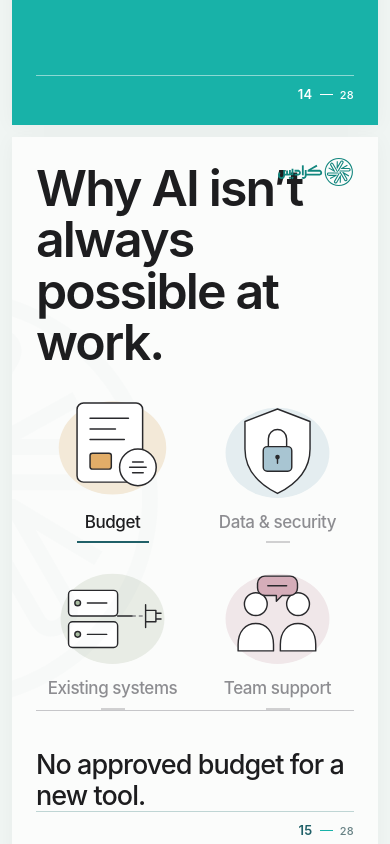
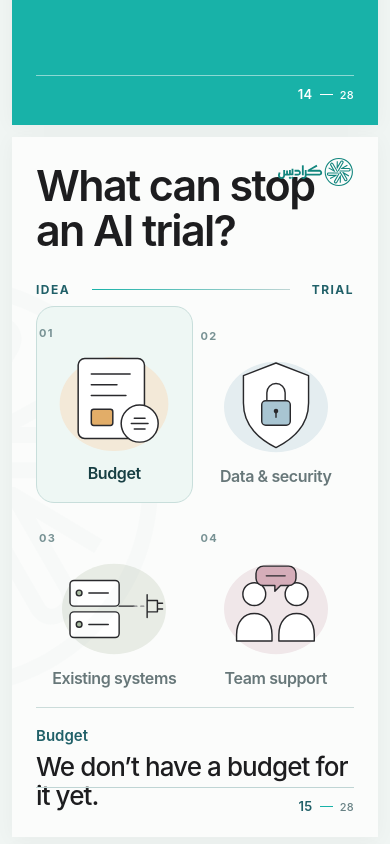
Before and after one commit to ahmadmansee/the-ai-native-designer, a React (Vite) app: page / in a window 390 px wide. Shown: the part 11156-12000 px from the top of the page. Built offline with nearby package versions, Linux system fonts and the light colour scheme.

Commit message:
Explore two reality-check slide directions

```diff
--- a/src/data/presentation.js
+++ b/src/data/presentation.js
@@ -376,7 +376,7 @@ export const slides = [
     type: 'history-teaser',
     chapter: 'Reality check',
     headline: 'Reality check.',
-    deck: 'A useful new tool still needs time, budget, and approval.',
+    deck: 'Wanting to try AI at work is not always enough.',
     notes: [
       'This is a pause after the market and FOMO examples. A job ad or a compelling demo does not tell you what is allowed inside your own company.',
       'Speak from experience here. Do not frame limited access as a personal failure or suggest that every company should adopt the same tools.',
@@ -387,27 +387,27 @@ export const slides = [
     number: '15',
     type: 'company-reality',
     chapter: 'Reality check',
-    headline: 'Why AI isn’t always possible at work.',
+    headline: 'What can stop an AI trial?',
     constraints: [
       {
         id: 'budget',
         name: 'Budget',
-        statement: 'No approved budget for a new tool.',
+        statement: 'We don’t have a budget for it yet.',
       },
       {
         id: 'security',
         name: 'Data & security',
-        statement: 'Customer data may require an approved service.',
+        statement: 'We need an approved service for customer data.',
       },
       {
         id: 'systems',
         name: 'Existing systems',
-        statement: 'Legacy systems may not connect to the new tool.',
+        statement: 'It may not work with our current systems.',
       },
       {
         id: 'support',
         name: 'Team support',
-        statement: 'The team may have other priorities right now.',
+        statement: 'We can’t make time for a trial right now.',
       },
     ],
     notes: [
--- a/src/main.jsx
+++ b/src/main.jsx
@@ -1,11 +1,12 @@
 import React from 'react';
 import { createRoot } from 'react-dom/client';
 import { App } from './presentation/App.jsx';
+import { RealityReview } from './presentation/RealityReview.jsx';
 import './styles.css';
 import './brand.css';
 
 createRoot(document.getElementById('root')).render(
   <React.StrictMode>
-    <App />
+    {new URLSearchParams(window.location.search).get('review') === 'reality' ? <RealityReview /> : <App />}
   </React.StrictMode>,
 );
--- a/src/presentation/CompanyRealitySlide.css
+++ b/src/presentation/CompanyRealitySlide.css
@@ -1,13 +1,16 @@
-.company-reality-slide { background: #fafaf8; }
-.company-reality-slide h2 { max-width: 1120px; margin: clamp(23px, 2.8vw, 44px) 0 0; font-size: clamp(55px, 5.6vw, 88px); line-height: 1.03; letter-spacing: -.037em; font-weight: 600; }
-.cr-visual-grid { display: grid; grid-template-columns: repeat(4, minmax(0, 1fr)); align-items: stretch; gap: clamp(8px, 1.4vw, 22px); flex: 1; min-height: 0; margin-top: clamp(22px, 3vw, 48px); }
-.cr-option { display: flex; flex-direction: column; align-items: center; justify-content: center; min-width: 0; min-height: 0; border: 0; padding: 0 8px; background: transparent; color: #8d8d91; cursor: pointer; }
-.cr-option strong { display: block; margin-top: 4px; color: inherit; font-size: clamp(18px, 1.65vw, 26px); line-height: 1.15; letter-spacing: -.025em; font-weight: 550; text-align: center; transition: color .25s; }
-.cr-option:hover, .cr-option.is-active { color: #1d1d1f; }
-.cr-option-marker { display: block; width: 24px; height: 2px; margin-top: 16px; background: #d0d0d1; transition: width .25s, background .25s; }
-.cr-option.is-active .cr-option-marker { width: 72px; background: #1d1d1f; }
-.cr-art { display: block; width: min(100%, 225px); max-height: min(23vw, 230px); overflow: visible; transform-origin: 50% 55%; transition: transform .3s, opacity .3s; }
-.cr-option:hover .cr-art, .cr-option.is-active .cr-art { transform: translateY(-5px) scale(1.035); }
+.company-reality-slide { background: #fbfcfb; }
+.company-reality-slide h2 { max-width: 1100px; margin: clamp(32px, 3.4vw, 54px) 0 0; font-size: clamp(55px, 5.15vw, 82px); line-height: 1.04; letter-spacing: -.038em; font-weight: 600; }
+
+/* Version A: four checkpoints between an idea and a trial. */
+.cr-route { display: flex; align-items: center; gap: 22px; margin-top: clamp(30px, 3.6vw, 55px); color: #206068; font-size: clamp(12px, .95vw, 15px); font-weight: 700; letter-spacing: .12em; }
+.cr-route i { display: block; height: 1px; flex: 1; background: linear-gradient(90deg, #18b2a8, #bfd5d4); }
+.cr-visual-grid { display: grid; grid-template-columns: repeat(4, minmax(0, 1fr)); align-items: stretch; gap: clamp(12px, 1.6vw, 26px); flex: 1; min-height: 0; margin-top: 12px; }
+.cr-option { display: flex; flex-direction: column; align-items: center; justify-content: center; min-width: 0; min-height: 0; border: 1px solid transparent; border-radius: 18px; padding: 12px; background: transparent; color: #677779; cursor: pointer; transition: border-color .2s ease, background .2s ease, transform .2s ease; }
+.cr-option:hover, .cr-option.is-active { border-color: #c8dedb; background: #eef7f4; color: #173f43; transform: translateY(-3px); }
+.cr-option-number { align-self: flex-start; color: #789294; font-size: 11px; font-weight: 700; letter-spacing: .12em; }
+.cr-option strong { display: block; margin-top: 4px; font-size: clamp(19px, 1.55vw, 25px); line-height: 1.15; letter-spacing: -.025em; font-weight: 600; text-align: center; }
+.cr-art { display: block; width: min(100%, 190px); max-height: min(19vw, 190px); overflow: visible; transform-origin: 50% 55%; transition: transform .25s ease; }
+.cr-option:hover .cr-art, .cr-option.is-active .cr-art { transform: scale(1.045); }
 .cr-art--budget { --cr-halo: #f3e9d8; --cr-accent: #e2ad68; }
 .cr-art--security { --cr-halo: #e4edf0; --cr-accent: #a8c5d2; }
 .cr-art--systems { --cr-halo: #e8ece5; --cr-accent: #aabda3; }
@@ -18,8 +21,45 @@
 .cr-art-stroke { stroke: #29292c; stroke-width: 2.5; stroke-linecap: round; stroke-linejoin: round; }
 .cr-art-dashed { stroke: #858589; stroke-width: 2.5; stroke-linecap: round; stroke-dasharray: 5 7; }
 .cr-art-keyhole { fill: #29292c; }
-.cr-message { display: flex; align-items: center; flex: none; min-height: 118px; border-top: 1px solid #c6c6c9; padding-top: 19px; }
-.cr-message p { max-width: 830px; margin: 0; font-size: clamp(28px, 2.7vw, 43px); line-height: 1.13; letter-spacing: -.035em; font-weight: 500; animation: focus-in .3s ease both; }
-@media (max-width: 1100px) { .cr-message { min-height: 105px; } .cr-art { width: min(100%, 190px); } }
-@media (max-width: 700px) { .company-reality-slide { min-height: 760px; } .company-reality-slide h2 { margin-top: 40px; font-size: 50px; } .cr-visual-grid { grid-template-columns: repeat(2, 1fr); gap: 12px; margin-top: 20px; } .cr-art { width: min(100%, 150px); max-height: 145px; } .cr-option strong { font-size: 17px; } .cr-option-marker { margin-top: 9px; } .cr-message { min-height: 125px; padding-top: 16px; } .cr-message p { font-size: 27px; } }
+.cr-message { display: grid; grid-template-columns: minmax(175px, .24fr) 1fr; align-items: baseline; gap: 26px; flex: none; min-height: 95px; border-top: 1px solid #cbdcda; padding-top: 18px; }
+.cr-message span { color: #206068; font-size: clamp(15px, 1.15vw, 19px); font-weight: 600; }
+.cr-message p { max-width: 900px; margin: 0; font-size: clamp(25px, 2.4vw, 39px); line-height: 1.13; letter-spacing: -.035em; font-weight: 500; animation: focus-in .3s ease both; }
+
+/* Version B: the same four constraints as a workplace conversation. */
+.cr-conversation-slide h2 { max-width: none; }
+.cr-conversation { display: grid; grid-template-columns: minmax(260px, .47fr) minmax(0, 1fr); gap: clamp(28px, 4vw, 65px); align-items: stretch; flex: 1; min-height: 0; margin-top: clamp(22px, 3vw, 45px); }
+.cr-designer { display: flex; flex-direction: column; align-items: center; justify-content: flex-end; min-height: 0; padding-bottom: 10px; }
+.cr-designer svg { display: block; width: min(59%, 195px); max-height: 46%; }
+.cr-designer span { margin-top: 8px; color: #206068; font-size: 11px; font-weight: 700; letter-spacing: .13em; }
+.cr-designer p { max-width: 300px; margin: 16px 0 5px; color: #2b4143; font-size: clamp(20px, 1.8vw, 29px); line-height: 1.18; letter-spacing: -.025em; text-align: center; }
+.cr-reply-panel { display: flex; flex-direction: column; min-width: 0; min-height: 0; border: 1px solid #bcd5d1; border-radius: 22px 22px 22px 3px; padding: clamp(22px, 2.4vw, 38px); background: #edf6f3; box-shadow: 0 16px 38px #173f4310; }
+.cr-reply-top { display: flex; justify-content: space-between; color: #547477; font-size: 11px; font-weight: 700; letter-spacing: .1em; }
+.cr-reply-person { display: flex; align-items: center; gap: 13px; margin-top: clamp(16px, 1.5vw, 25px); }
+.cr-reply-person svg { width: clamp(55px, 5vw, 75px); height: clamp(55px, 5vw, 75px); }
+.cr-reply-person strong { color: #206068; font-size: clamp(18px, 1.4vw, 24px); font-weight: 600; }
+.cr-reply-panel blockquote { display: flex; align-items: center; flex: 1; min-height: 0; margin: 10px 0 18px; font-size: clamp(29px, 3.1vw, 51px); line-height: 1.1; letter-spacing: -.04em; font-weight: 550; animation: focus-in .28s ease both; }
+.cr-reply-choices { display: flex; gap: 8px; flex-wrap: wrap; border-top: 1px solid #c2dad6; padding-top: 18px; }
+.cr-reply-choices button { border: 1px solid #b4ceca; border-radius: 999px; padding: 8px 14px; background: #fff; color: #42666a; font-size: clamp(12px, .9vw, 15px); font-weight: 600; cursor: pointer; }
+.cr-reply-choices button:hover, .cr-reply-choices button[aria-pressed="true"] { border-color: #206068; background: #206068; color: #fff; }
+
+@media (max-width: 800px) {
+  .company-reality-slide { min-height: 720px; }
+  .company-reality-slide h2 { margin-top: 30px; font-size: clamp(43px, 7vw, 57px); }
+  .cr-visual-grid { gap: 5px; }
+  .cr-option { padding: 6px 2px; }
+  .cr-art { width: min(100%, 140px); }
+  .cr-option strong { font-size: 16px; }
+  .cr-message { grid-template-columns: 130px 1fr; min-height: 95px; }
+  .cr-message p { font-size: 26px; }
+  .cr-conversation { grid-template-columns: minmax(160px, .4fr) 1fr; gap: 18px; }
+  .cr-designer p { font-size: 18px; }
+  .cr-reply-panel blockquote { font-size: 30px; }
+}
+@media (max-width: 600px) {
+  .cr-visual-grid { grid-template-columns: repeat(2, 1fr); }
+  .cr-art { max-height: 120px; }
+  .cr-message { grid-template-columns: 1fr; gap: 7px; }
+  .cr-conversation { grid-template-columns: 1fr; }
+  .cr-designer { display: none; }
+}
 @media (prefers-reduced-motion: reduce) { .company-reality-slide *, .company-reality-slide *::before, .company-reality-slide *::after { transition-duration: .01ms !important; animation-duration: .01ms !important; } }
--- a/src/presentation/CompanyRealitySlide.jsx
+++ b/src/presentation/CompanyRealitySlide.jsx
@@ -44,8 +44,9 @@ export function CompanyRealitySlide({ slide }) {
 
   return <SlideFrame slide={slide} className="company-reality-slide">
     <h2 id={`${slide.id}-title`}>{slide.headline}</h2>
-    <div className="cr-visual-grid" role="group" aria-label="Four possible constraints at work">
-      {slide.constraints.map(item => <button
+    <div className="cr-route" aria-hidden="true"><span>IDEA</span><i /><span>TRIAL</span></div>
+    <div className="cr-visual-grid" role="group" aria-label="Four things that can stop a trial at work">
+      {slide.constraints.map((item, index) => <button
         key={item.id}
         className={`cr-option ${activeId === item.id ? 'is-active' : ''}`}
         type="button"
@@ -53,13 +54,52 @@ export function CompanyRealitySlide({ slide }) {
         onMouseEnter={() => setActiveId(item.id)}
         onClick={() => setActiveId(item.id)}
       >
+        <span className="cr-option-number">0{index + 1}</span>
         <ConstraintDrawing kind={item.id} />
         <strong>{item.name}</strong>
-        <span className="cr-option-marker" aria-hidden="true" />
       </button>)}
     </div>
     <div className="cr-message" aria-live="polite">
+      <span>{active.name}</span>
       <p key={active.id}>{active.statement}</p>
     </div>
   </SlideFrame>;
 }
+
+function PersonDrawing({ kind }) {
+  const colors = { budget: '#e7b785', security: '#a8c9d3', systems: '#b9cbb8', support: '#d7bac5' };
+  return <svg viewBox="0 0 170 170" fill="none" aria-hidden="true">
+    <circle cx="85" cy="85" r="79" fill={colors[kind]} opacity=".3" />
+    <path d="M35 153c2-36 20-53 50-53s48 17 50 53" fill={colors[kind]} stroke="#294a4d" strokeWidth="3" />
+    <ellipse cx="85" cy="75" rx="30" ry="34" fill="#f4ddc9" stroke="#294a4d" strokeWidth="3" />
+    <path d={kind === 'support' ? 'M54 65c3-26 20-35 32-35 20 0 31 12 31 35-8-7-14-15-18-23-11 16-28 18-45 23Z' : 'M54 66c-1-28 14-39 31-39 22 0 33 14 32 39-9-13-18-19-32-19-13 0-22 6-31 19Z'} fill="#294a4d" />
+  </svg>;
+}
+
+export function CompanyRealityConversationSlide({ slide }) {
+  const [activeId, setActiveId] = useState(slide.constraints[0].id);
+  const active = slide.constraints.find(item => item.id === activeId) ?? slide.constraints[0];
+
+  return <SlideFrame slide={slide} className="company-reality-slide cr-conversation-slide">
+    <h2 id={`${slide.id}-title`}>Can we try an AI tool at work?</h2>
+    <div className="cr-conversation">
+      <div className="cr-designer">
+        <svg viewBox="0 0 210 260" fill="none" aria-hidden="true">
+          <circle cx="105" cy="83" r="43" fill="#f3ddc5" stroke="#245d62" strokeWidth="3" />
+          <path d="M62 73c0-34 16-50 43-50 32 0 45 19 43 51-11-7-19-18-22-29-19 20-38 27-64 28Z" fill="#245d62" />
+          <path d="M26 247c2-78 30-111 79-111s77 33 79 111" fill="#18b2a8" stroke="#245d62" strokeWidth="3" />
+        </svg>
+        <span>DESIGNER</span>
+        <p>“Could we try this on our next project?”</p>
+      </div>
+      <div className="cr-reply-panel" aria-live="polite">
+        <div className="cr-reply-top"><span>THE REPLY</span><span>0{slide.constraints.findIndex(item => item.id === active.id) + 1} / 04</span></div>
+        <div className="cr-reply-person"><PersonDrawing kind={active.id} /><strong>{active.name}</strong></div>
+        <blockquote key={active.id}>“{active.statement}”</blockquote>
+        <div className="cr-reply-choices" role="group" aria-label="Choose a reason">
+          {slide.constraints.map(item => <button key={item.id} type="button" aria-pressed={item.id === activeId} onClick={() => setActiveId(item.id)}>{item.name}</button>)}
+        </div>
+      </div>
+    </div>
+  </SlideFrame>;
+}
--- a/src/presentation/HistoryTeaserSlide.jsx
+++ b/src/presentation/HistoryTeaserSlide.jsx
@@ -3,7 +3,6 @@ import { SlideFrame } from './SlideFrame.jsx';
 export function HistoryTeaserSlide({ slide }) {
   return (
     <SlideFrame slide={slide} className="history-teaser-slide">
-      {slide.eyebrow && <span className="section-label">{slide.eyebrow}</span>}
       <div className="history-teaser-copy">
         <h2 id={`${slide.id}-title`}>{slide.headline}</h2>
         <p>{slide.deck}</p>
--- /dev/null
+++ b/src/presentation/RealityReview.css
@@ -0,0 +1,14 @@
+.reality-review { padding-bottom: 100px; }
+.reality-review-header { display: flex; align-items: center; justify-content: space-between; gap: 20px; max-width: 1600px; margin: 0 auto 8px; padding: 22px 0; color: #173f43; }
+.reality-review-header > div { display: flex; align-items: baseline; gap: 18px; }
+.reality-review-header strong { font-size: 19px; }
+.reality-review-header span { color: #59777a; font-size: 14px; }
+.reality-review-header a { font-size: 14px; font-weight: 600; text-decoration: none; }
+.reality-review-header a:hover { text-decoration: underline; }
+.reality-review-header nav { display: flex; align-items: center; gap: 20px; }
+.reality-review-label { display: flex; align-items: baseline; justify-content: space-between; gap: 20px; margin: 0 0 12px; color: #206068; font-size: 15px; font-weight: 600; }
+.reality-review-label span + span { color: #6c898b; font-size: 13px; font-weight: 400; }
+@media (max-width: 700px) {
+  .reality-review-header, .reality-review-header > div { display: block; }
+  .reality-review-header span { display: block; margin: 5px 0 16px; }
+}
--- /dev/null
+++ b/src/presentation/RealityReview.jsx
@@ -0,0 +1,26 @@
+import { useEffect } from 'react';
+import { slides } from '../data/presentation.js';
+import { HistoryTeaserSlide } from './HistoryTeaserSlide.jsx';
+import { CompanyRealitySlide, CompanyRealityConversationSlide } from './CompanyRealitySlide.jsx';
+import './RealityReview.css';
+
+const intro = slides.find(slide => slide.id === 'reality-check');
+const constraints = slides.find(slide => slide.id === 'company-conditions');
+
+export function RealityReview() {
+  useEffect(() => {
+    const id = window.location.hash.slice(1);
+    if (id) requestAnimationFrame(() => document.getElementById(id)?.scrollIntoView({ block: 'start', behavior: 'instant' }));
+  }, []);
+  return <main className="presentation reality-review" lang="en">
+    <header className="reality-review-header">
+      <div><strong>Reality check</strong><span>Section draft · compare two ways to tell the same story</span></div>
+      <nav aria-label="Compare versions"><a href="#section-intro">Intro</a><a href="#version-a">Version A</a><a href="#version-b">Version B</a><a href="./#reality-check">Back to the presentation ↗</a></nav>
+    </header>
+    <div className="slide-list">
+      <div className="slide-unit" id="section-intro"><div className="reality-review-label"><span>Section intro</span></div><HistoryTeaserSlide slide={intro} /></div>
+      <div className="slide-unit" id="version-a"><div className="reality-review-label"><span>Version A</span><span>Four visual checkpoints</span></div><CompanyRealitySlide slide={constraints} /></div>
+      <div className="slide-unit" id="version-b"><div className="reality-review-label"><span>Version B</span><span>A conversation at work</span></div><CompanyRealityConversationSlide slide={{ ...constraints, id: 'company-conditions-b' }} /></div>
+    </div>
+  </main>;
+}
```
